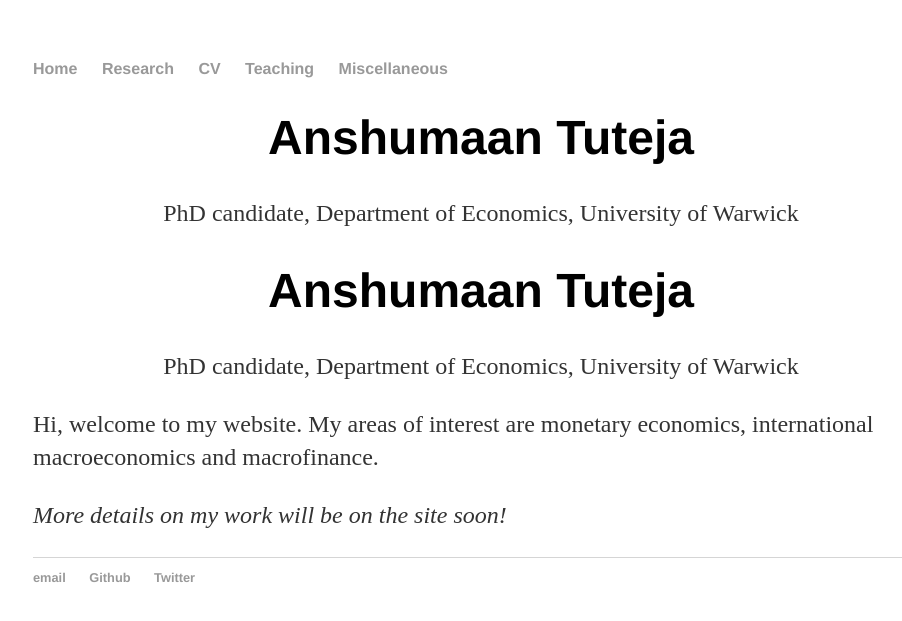
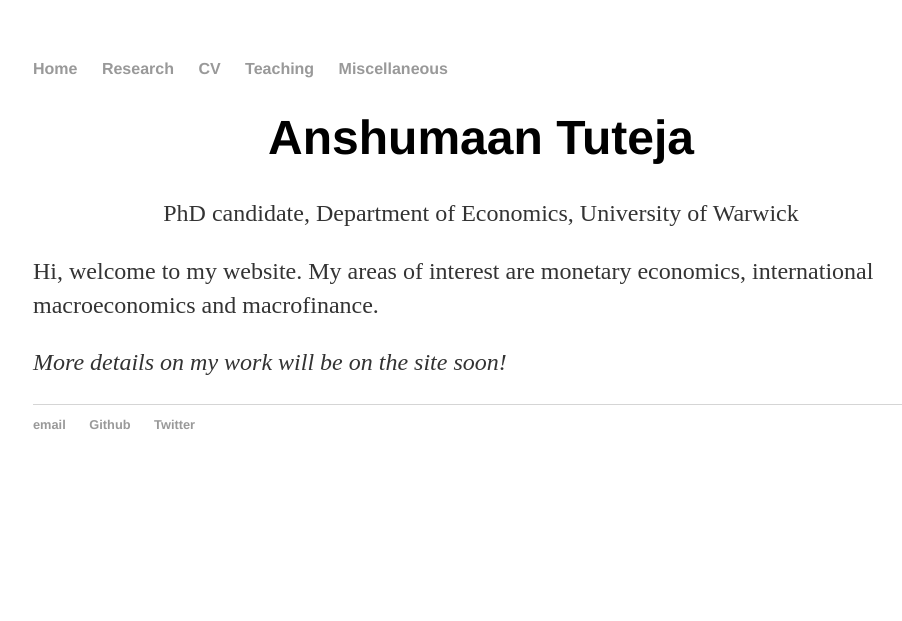
Before and after one commit to anshumaan-tuteja/anshumaan-tuteja.github.io, a Jekyll site: the page built from index.html, in a window 1280 px wide. Shown: the top 621 px of the page, without its empty margins (159-1061 px from the left). Built offline with Jekyll 4.4.1, drawn with Linux system fonts in a browser that asks for light colours.

Commit message:
Update index.html

```diff
--- a/index.html
+++ b/index.html
@@ -3,9 +3,6 @@ layout: default
 title: Anshumaan Tuteja, University of Warwick
 ---
     		<div class="blurb">
-        		<h1 style="text-align:center;">Anshumaan Tuteja</h1>
-			<p style="text-align:center;margin-bottom: 20px;"> PhD candidate, Department of Economics, University of Warwick </p>
-
 			<p>Hi, welcome to my website. My areas of interest are monetary economics, international macroeconomics and macrofinance.</p>
 			<p><em> More details on my work will be on the site soon!</em></p>
 					<!-- <a href="/about">Read more about my life...</a></p> -->
```
